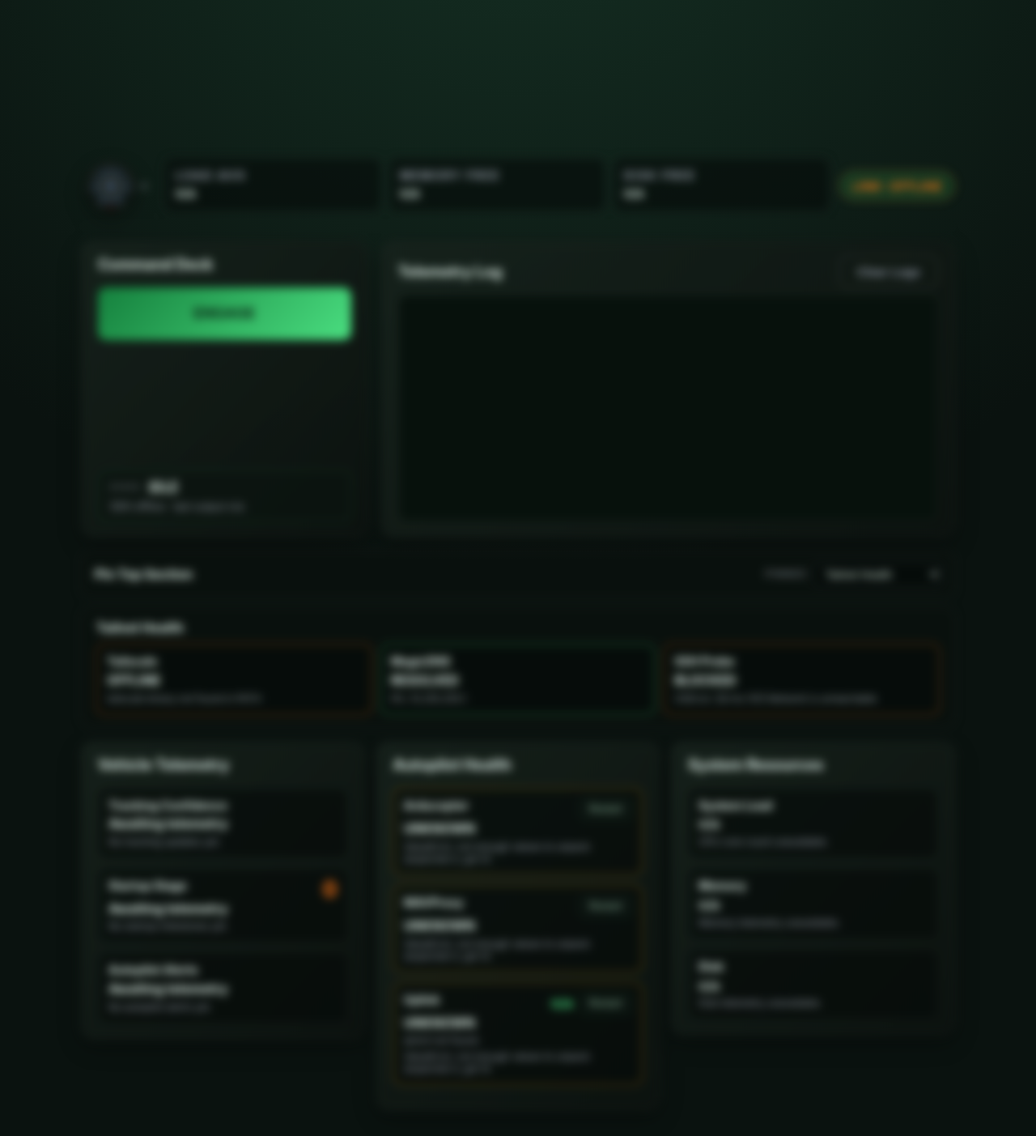
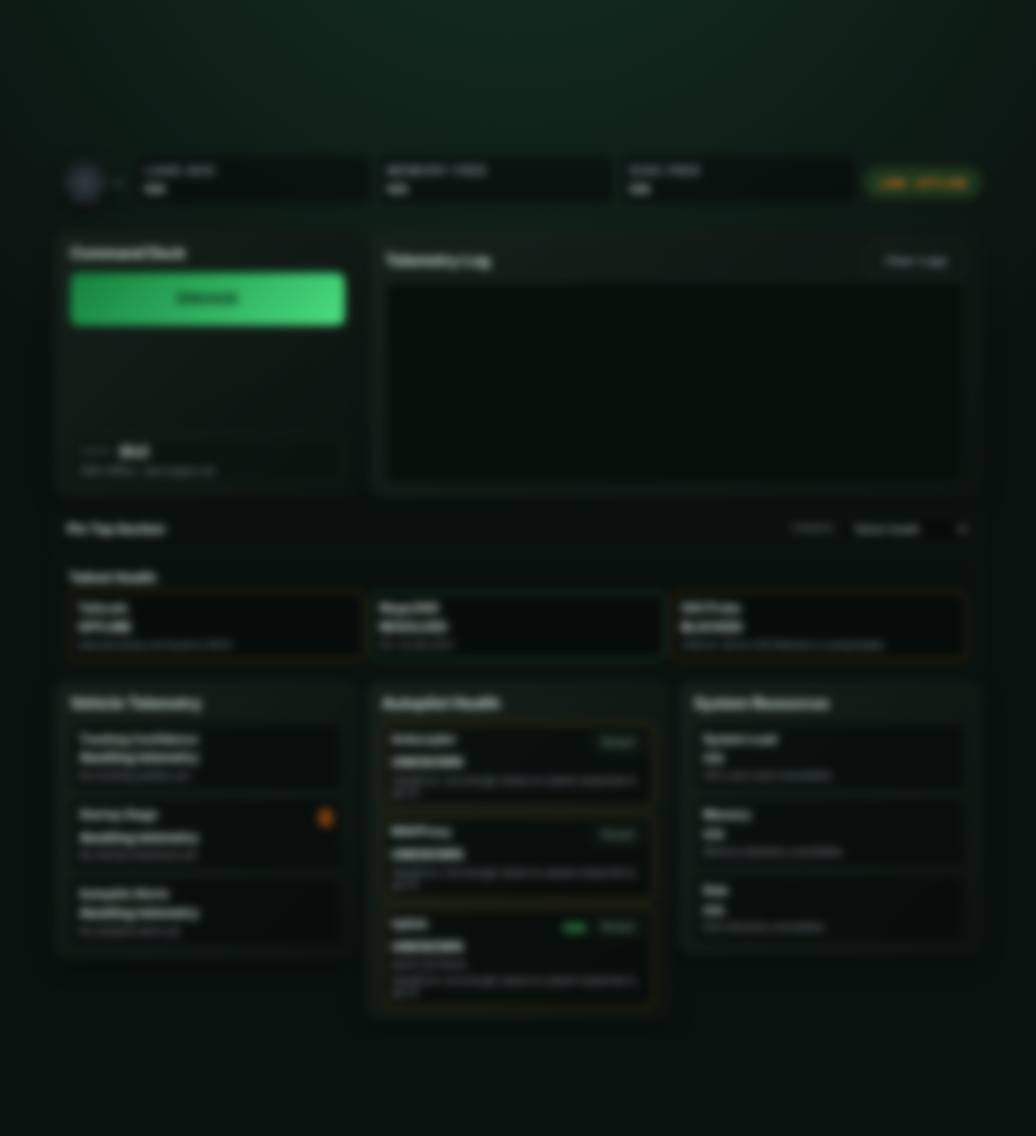
Before and after one commit to fitoori/Aeronomicon, a Flask app: page / in a window 1280 px wide. Shown: the part 279-1682 px from the top of the page at 81% size. After the commit the page ends 1523 px from the top, so only its background shows below. Run offline with Flask 3, Linux system fonts and the light colour scheme; data that the repository does not hold is empty; parts of the project's set-up code (start-up, migrations or seed data) failed here and were passed over.

Commit message:
Tighten console layout spacing

```diff
--- a/webapp/static/css/styles.css
+++ b/webapp/static/css/styles.css
@@ -25,13 +25,13 @@
 }
 
 .shell {
-  max-width: 1120px;
+  max-width: 1180px;
   margin: 0 auto;
-  padding: calc(20px + env(safe-area-inset-top)) calc(20px + env(safe-area-inset-right))
-    calc(32px + env(safe-area-inset-bottom)) calc(20px + env(safe-area-inset-left));
+  padding: calc(16px + env(safe-area-inset-top)) calc(18px + env(safe-area-inset-right))
+    calc(24px + env(safe-area-inset-bottom)) calc(18px + env(safe-area-inset-left));
   display: flex;
   flex-direction: column;
-  gap: 18px;
+  gap: 14px;
   transition: filter 0.35s ease;
 }
 
@@ -43,15 +43,15 @@
   display: flex;
   flex-wrap: wrap;
   justify-content: space-between;
-  gap: 12px;
+  gap: 10px;
   align-items: flex-start;
   border-bottom: 1px solid rgba(255, 255, 255, 0.08);
-  padding-bottom: 14px;
+  padding-bottom: 10px;
 }
 
 .shell__brand {
   display: flex;
-  gap: 16px;
+  gap: 12px;
   align-items: flex-start;
   flex-wrap: wrap;
   flex: 1 1 320px;
@@ -174,7 +174,7 @@
 
 .shell__stats {
   display: flex;
-  gap: 10px;
+  gap: 8px;
   flex: 1;
   flex-wrap: wrap;
   align-items: stretch;
@@ -210,7 +210,7 @@
 .grid {
   display: grid;
   grid-template-columns: repeat(auto-fit, minmax(260px, 1fr));
-  gap: 16px;
+  gap: 12px;
 }
 
 .grid--primary {
@@ -226,7 +226,7 @@
   overflow: hidden;
   display: flex;
   flex-direction: column;
-  min-height: 220px;
+  min-height: 200px;
 }
 
 .panel--full {
@@ -235,7 +235,7 @@
 }
 
 .panel__header {
-  padding: 16px 20px 8px;
+  padding: 14px 18px 6px;
 }
 
 .panel__header--actions {
@@ -257,10 +257,10 @@
 }
 
 .panel__body {
-  padding: 10px 20px 18px;
+  padding: 8px 18px 14px;
   display: flex;
   flex-direction: column;
-  gap: 12px;
+  gap: 10px;
   flex: 1;
 }
 
@@ -270,7 +270,7 @@
 
 .toolbar-grid {
   display: grid;
-  gap: 14px;
+  gap: 12px;
   grid-template-columns: repeat(auto-fit, minmax(260px, 1fr));
   align-items: start;
 }
@@ -279,10 +279,10 @@
   background: rgba(10, 16, 13, 0.65);
   border: 1px solid rgba(255, 255, 255, 0.08);
   border-radius: 14px;
-  padding: 14px 18px;
+  padding: 12px 16px;
   display: flex;
   flex-direction: column;
-  gap: 10px;
+  gap: 8px;
 }
 
 .toolbar__header h2 {
@@ -299,12 +299,12 @@
 .toolbar__items {
   display: grid;
   grid-template-columns: repeat(auto-fit, minmax(150px, 1fr));
-  gap: 10px;
+  gap: 8px;
 }
 
 .button-row {
   display: flex;
-  gap: 10px;
+  gap: 8px;
   flex-wrap: wrap;
 }
 
@@ -365,7 +365,7 @@
 
 .status-strip {
   margin-top: auto;
-  padding: 10px 14px;
+  padding: 8px 12px;
   border-radius: 10px;
   background: rgba(12, 20, 16, 0.7);
   border: 1px solid rgba(74, 222, 128, 0.2);
@@ -394,7 +394,7 @@
 
 .health-card {
   border-radius: 10px;
-  padding: 12px;
+  padding: 10px;
   background: rgba(6, 10, 9, 0.6);
   border: 1px solid rgba(255, 255, 255, 0.08);
 }
@@ -431,15 +431,15 @@
 .pin-area {
   display: flex;
   flex-direction: column;
-  gap: 12px;
+  gap: 10px;
 }
 
 .pin-area__controls {
   display: flex;
   align-items: center;
   justify-content: space-between;
-  gap: 12px;
-  padding: 12px 16px;
+  gap: 10px;
+  padding: 10px 14px;
   border-radius: 12px;
   background: rgba(10, 16, 13, 0.65);
   border: 1px solid rgba(255, 255, 255, 0.08);
@@ -475,7 +475,7 @@
 
 .pin-host {
   display: grid;
-  gap: 12px;
+  gap: 10px;
 }
 
 .pin-placeholder {
@@ -485,7 +485,7 @@
 .health-grid {
   display: grid;
   grid-template-columns: repeat(auto-fit, minmax(180px, 1fr));
-  gap: 12px;
+  gap: 10px;
 }
 
 .system-stats {
@@ -577,8 +577,8 @@
   background: #07110c;
   border-radius: 10px;
   border: 1px solid rgba(255, 255, 255, 0.1);
-  padding: 12px;
-  height: 280px;
+  padding: 10px;
+  height: 250px;
   overflow-y: auto;
   font-family: "JetBrains Mono", "Fira Code", monospace;
   font-size: 0.82rem;
@@ -758,8 +758,8 @@
 
 @media (max-width: 720px) {
   .shell {
-    padding: calc(24px + env(safe-area-inset-top)) calc(16px + env(safe-area-inset-right))
-      calc(40px + env(safe-area-inset-bottom)) calc(16px + env(safe-area-inset-left));
+    padding: calc(20px + env(safe-area-inset-top)) calc(14px + env(safe-area-inset-right))
+      calc(32px + env(safe-area-inset-bottom)) calc(14px + env(safe-area-inset-left));
   }
 
   .shell__brand {
--- a/webapp/templates/index.html
+++ b/webapp/templates/index.html
@@ -36,6 +36,7 @@
       <p class="loading-title">Link offline</p>
       <p class="loading-subtitle">
         No refresh needed — this page will update automatically once a link is established.
+      </p>
       <p class="loading-title">Vehicle restarting</p>
       <p class="loading-subtitle">
         Do not refresh this page. Wait for the vehicle to come back online.
@@ -244,8 +245,6 @@
                 <p class="health-card__meta" id="uplink-meta">Awaiting status.</p>
               </div>
             </div>
-            <div class="health-grid">
-            </div>
           </div>
         </article>
 
```
Lines whose indentation alone changed are shown as unchanged.
